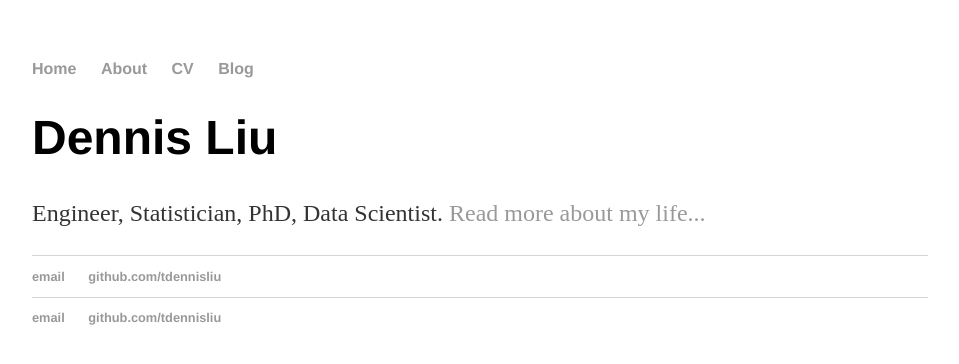
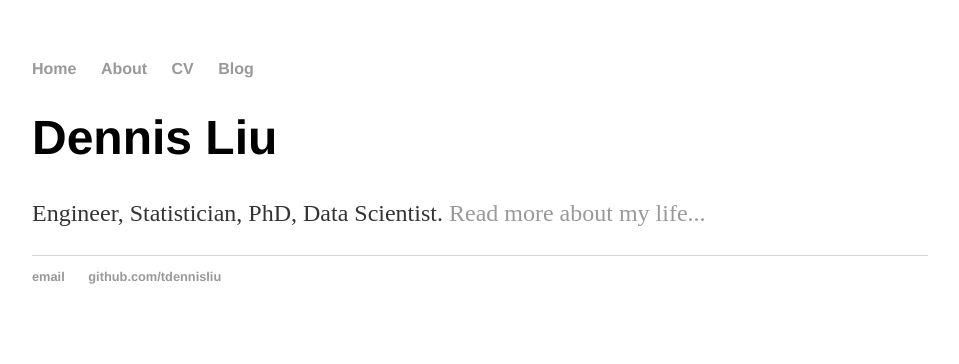
Before and after one commit to tdennisliu/tdennisliu.github.io, a Jekyll site: the page built from index.html, in a window 1280 px wide. Shown: the top 364 px of the page, without its empty margins (160-1119 px from the left). Built offline with Jekyll 4.4.1, drawn with Linux system fonts in a browser that asks for light colours.

Commit message:
removed duplication of footer

```diff
--- a/index.html
+++ b/index.html
@@ -7,11 +7,3 @@ title: Dennis Liu
 				<p>Engineer, Statistician, PhD, Data Scientist. <a href="/about">Read more about my life...</a></p>
     		</div><!-- /.blurb -->
 		</div><!-- /.container -->
-		<footer>
-    		<ul>
-        		<li><a href="mailto:tdennisliu@gmail.com">email</a></li>
-        		<li><a href="https://github.com/tdennisliu">github.com/tdennisliu</a></li>
-			</ul>
-		</footer>
-	</body>
-</html>
```
